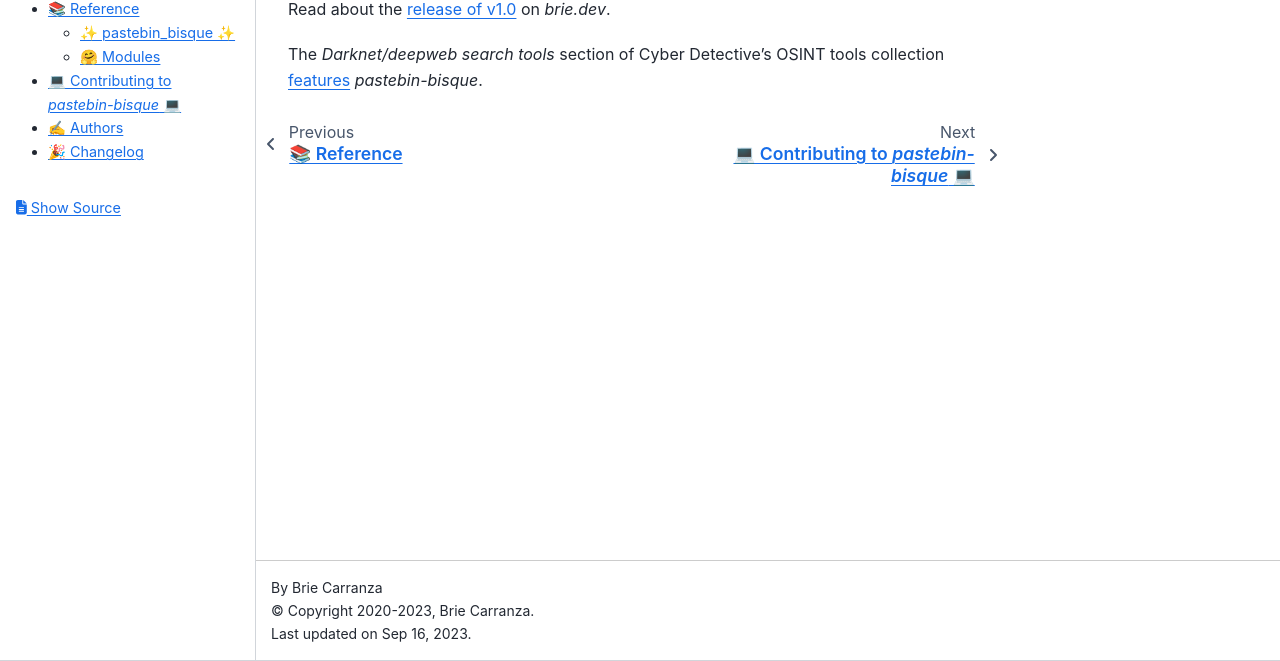
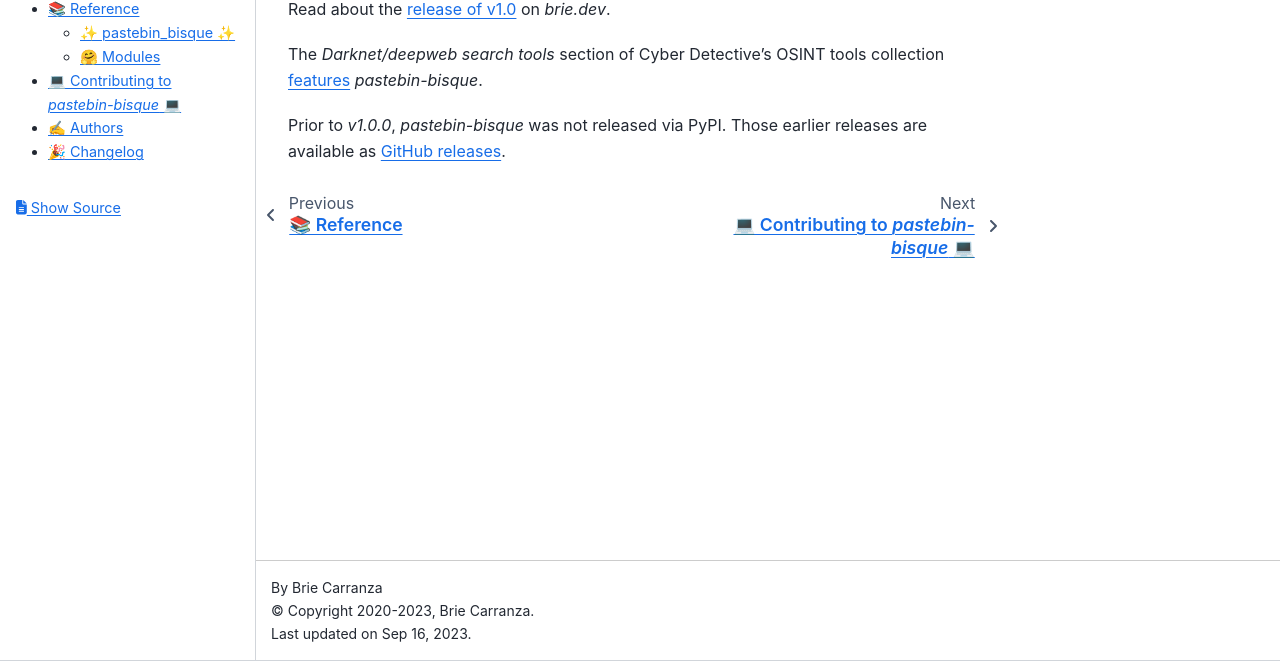
Before and after one commit to bbbbbrie/pastebin-bisque, a Sphinx documentation site: the page built from docs/reference/pastebin_bisque.rst, in a window 1280 px wide, cut to the strip 239-900 px from the top of the page. Built offline with Sphinx 7.4.7 and the Sphinx Book theme 1.1.4, drawn with Linux system fonts in a browser that asks for light colours.

Commit message:
📝 Add note about releases prior to v1.0.0

```diff
--- a/docs/reference/pastebin_bisque.rst
+++ b/docs/reference/pastebin_bisque.rst
@@ -12,3 +12,5 @@
 Read about the `release of v1.0 <https://brie.dev/2023-september-pastebin-bisque-v1/>`_ on `brie.dev`.
 
 The `Darknet/deepweb search tools` section of Cyber Detective's OSINT tools collection `features <https://cipher387.github.io/osint_stuff_tool_collection/#darknetdeepweb-search-tools>`_ `pastebin-bisque`.
+
+Prior to `v1.0.0`, `pastebin-bisque` was not released via PyPI. Those earlier releases are available as `GitHub releases <https://github.com/bbbbbrie/pastebin-bisque/releases>`_.
```
